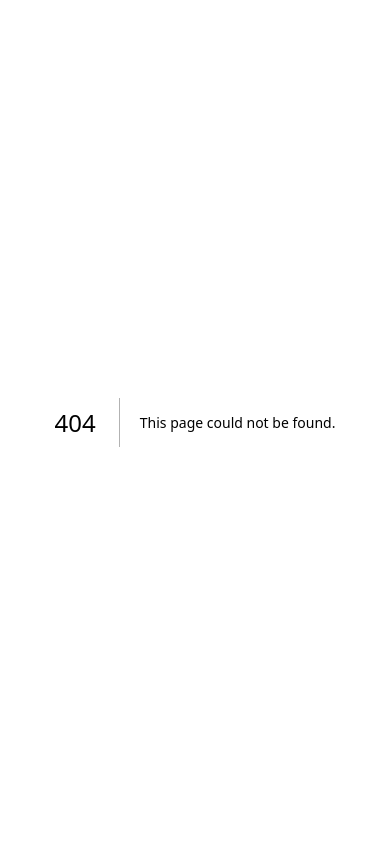
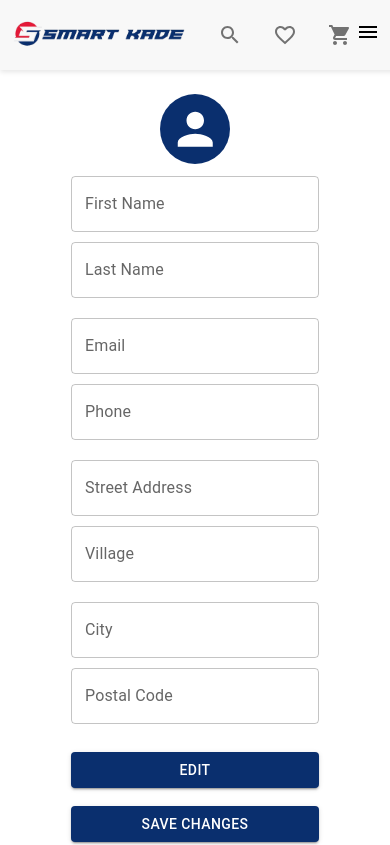
Before and after one commit to pasanmayura/Ecommerce_Website, a Next.js app in the folder frontend-customers/: page /MyAccount in a window 390 px wide. Before the commit this address had no page. Shown: the top 845 px of the page. Built offline with nearby package versions, Linux system fonts and the light colour scheme; sample sign-in values are in the browser's storage.

Commit message:
feat: add MyAccount page with user details form and responsive design

```diff
--- /dev/null
+++ b/frontend-customers/src/app/MyAccount/page.js
@@ -0,0 +1,180 @@
+'use client';
+
+import React, { useEffect, useState } from 'react';
+import { useRouter } from 'next/navigation';
+import { Header } from "@/components/Header";
+import Footer from '@/components/Footer';
+import { Sidebar } from '@/components/Sidebar';
+import Avatar from '@mui/material/Avatar';
+import Stack from '@mui/material/Stack';
+import { Button, TextField } from "@mui/material";
+import { submitContactForm } from '@/services/contactService';
+import AlertComponent from '@/components/AlertComponent';
+import '@/styles/MyAccount.css';
+
+const MyAccount = () => {
+    const router = useRouter();
+    const [user, setUser] = useState({
+        FirstName: '',
+        LastName: '',
+        Email: '',
+        PhoneNumber: '',
+        StreetAddress: '',
+        Village: '',
+        City: '',
+        PostalCode: '',
+      });
+
+      const [alert, setAlert] = useState({ severity: '', title: '', message: '' });
+      const [isAuthenticated, setIsAuthenticated] = useState(false);
+
+      // Check if the user is logged in
+        useEffect(() => {
+            const token = sessionStorage.getItem('jwtToken'); // Check for token in sessionStorage
+            if (!token) {
+                router.push('/SignIn'); // Redirect to Sign In page if not logged in
+            } else {
+                setIsAuthenticated(true); // Set authentication status
+            }
+        }, [router]);
+
+        if (!isAuthenticated) {
+            return null; // Render nothing while checking authentication
+        }
+
+      const handleSubmit = async (e) => {
+        e.preventDefault();
+
+        try {
+          const response = await submitContactForm(formData);
+          setAlert({ severity: 'success', title: 'Success', message: response.message });
+          setFormData({ name: '', email: '', phone: '', message: '' }); // Clear the form
+        } catch (error) {
+          setAlert({ severity: 'error', title: 'Error', message: error.message });
+        }
+      };
+
+      const closeAlert = () => {
+        setAlert({ severity: '', title: '', message: '' });
+    };
+
+  return (
+    <div className="myaccount-all">
+      <Header isHomePage={true}/>
+      <main className="main-myaccount-content">
+
+
+        <div className="sidebar-section">
+            <Sidebar />
+        </div>
+
+
+        <div className='user-form'>
+            <center>
+            <Stack direction="row" style={{ justifyContent: 'center', marginBottom: '5%'}}>
+                <Avatar sx={{ bgcolor: '#0A2F6E', width: 70, height: 70 }}>
+                {user.FirstName.charAt(0)}
+                </Avatar>
+            </Stack></center>
+        <form onSubmit={handleSubmit}>
+            <div className='user-details'>
+                <div className='user-details-text'>
+                    <TextField
+                        label="First Name"
+                        name="FirstName"
+                        type="text"
+                        variant="outlined"
+                        fullWidth
+                    />
+                </div>
+                <div className='user-details-text'>
+                    <TextField
+                        label="Last Name"
+                        name="LastName"
+                        type="text"
+                        variant="outlined"
+                    />
+                </div>
+            </div>
+
+            <div className='user-details'>
+                <div className='user-details-text'>
+                    <TextField
+                        label="Email"
+                        name="Email"
+                        type="email"
+                        variant="outlined"
+                    />
+                </div>
+                <div className='user-details-text'>
+                    <TextField
+                        label="Phone"
+                        name="PhoneNumber"
+                        type="text"
+                        variant="outlined"
+                    />
+                </div>
+            </div>
+
+            <div className='user-details'>
+                <div className='user-details-text'>
+                    <TextField
+                        label="Street Address"
+                        name="StreetAddress"
+                        type="text"
+                        variant="outlined"
+                    />
+                </div>
+                <div className='user-details-text'>
+                    <TextField
+                        label="Village"
+                        name="Village"
+                        type="text"
+                        variant="outlined"
+                    />
+                </div>
+            </div>
+
+            <div className='user-details'>
+                <div className='user-details-text'>
+                    <TextField
+                        label="City"
+                        name="City"
+                        type="text"
+                        variant="outlined"
+                    />
+                </div>
+                <div className='user-details-text'>
+                    <TextField
+                        label="Postal Code"
+                        name="PostalCode"
+                        type="text"
+                        variant="outlined"
+                    />
+                </div>
+            </div>
+
+            <div className='myaccount-buttons'>
+                <Button variant="contained" className="form-button" type="submit"> Edit </Button>
+                <Button variant="contained" className="form-button" type="submit"> Save Changes </Button>
+            </div>
+        </form>
+        </div>
+
+
+      </main>
+      <Footer />
+        {alert.message && (
+            <AlertComponent
+                severity={alert.severity}
+                title={alert.title}
+                message={alert.message}
+                onClose={closeAlert}
+                sx={{ width: '25%', position: 'fixed', top: '10%', left: '75%', zIndex: 9999 }}
+            />
+        )}
+    </div>
+  );
+};
+
+export default MyAccount;
--- /dev/null
+++ b/frontend-customers/src/styles/MyAccount.css
@@ -0,0 +1,134 @@
+.myaccount-all {
+    display: flex;
+    flex-direction: column;
+    min-height: 100vh;
+}
+
+.main-myaccount-content {
+    display: flex;
+    flex: 1;
+    margin: 5%;
+    align-items: center;
+    flex-wrap: wrap;
+}
+
+.sidebar-section {
+    display: flex;
+    flex-direction: column;
+    flex: 1;
+}
+
+.user-form {
+    display: flex;
+    flex-direction: column;
+    flex: 2.5;
+    margin: 20px;
+}
+
+.user-details {
+    display: flex;
+    justify-content: space-between;
+    margin-bottom: 20px;
+}
+
+.user-form .form-button {
+    margin-top: 3%;
+    background-color: #0A2F6E;
+    color: white;
+    width: 20%;
+    gap: 10px;
+}
+
+.user-details-text {
+    flex: 1;
+    margin-right: 30px;
+}
+
+.user-details-text:last-child {
+    margin-right: 0;
+}
+
+.user-details-text .MuiTextField-root {
+    width: 100%;
+}
+
+.myaccount-buttons {
+    display: flex;
+    justify-content: flex-end;
+    gap: 30px;
+}
+
+footer {
+    margin-top: 5%; /* Push footer to the bottom */
+}
+
+@media (max-width: 1024px) {
+    .main-myaccount-content {
+        flex-direction: column; /* Stack sidebar and content vertically */
+        margin: 2%;
+    }
+
+    .sidebar-section {
+        max-width: 100%; /* Sidebar takes full width */
+        margin-bottom: 20px;
+    }
+
+    .user-details {
+        flex-direction: column; /* Stack fields vertically */
+        gap: 10px;
+    }
+
+    .user-form .form-button {
+        width: 40%; /* Increase button width */
+    }
+}
+
+/* Responsive styles for mobile devices (max-width: 768px) */
+@media (max-width: 768px) {
+    .main-myaccount-content {
+        margin: 2%;
+    }
+
+    .sidebar-section {
+        display: none; /* Hide the sidebar on smaller screens */
+    }
+
+    .user-details {
+        flex-direction: column; /* Stack fields vertically */
+        gap: 10px;
+    }
+
+    .user-details-text {
+        margin-right: 0;
+        min-width: 100%; /* Fields take full width */
+    }
+
+    .user-form .form-button {
+        width: 100%; /* Buttons take full width */
+    }
+
+    .myaccount-buttons {
+        flex-direction: column; /* Stack buttons vertically */
+        gap: 10px;
+    }
+}
+
+/* Responsive styles for extra small devices (max-width: 480px) */
+@media (max-width: 480px) {
+    .main-myaccount-content {
+        margin: 1%;
+    }
+
+    .user-details-text {
+        min-width: 100%; /* Fields take full width */
+    }
+
+    .user-form .form-button {
+        width: 100%; /* Buttons take full width */
+    }
+
+    .myaccount-buttons {
+        flex-direction: column; /* Stack buttons vertically */
+        gap: 10px;
+    }
+}
```
